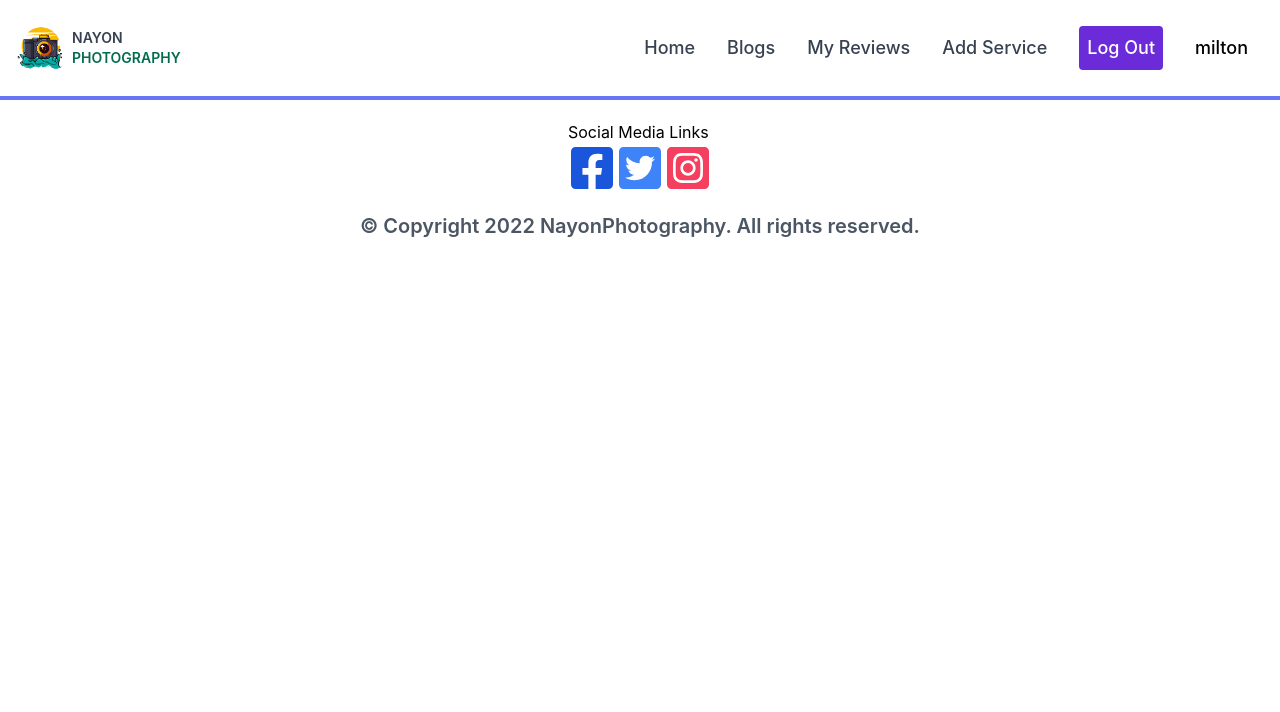
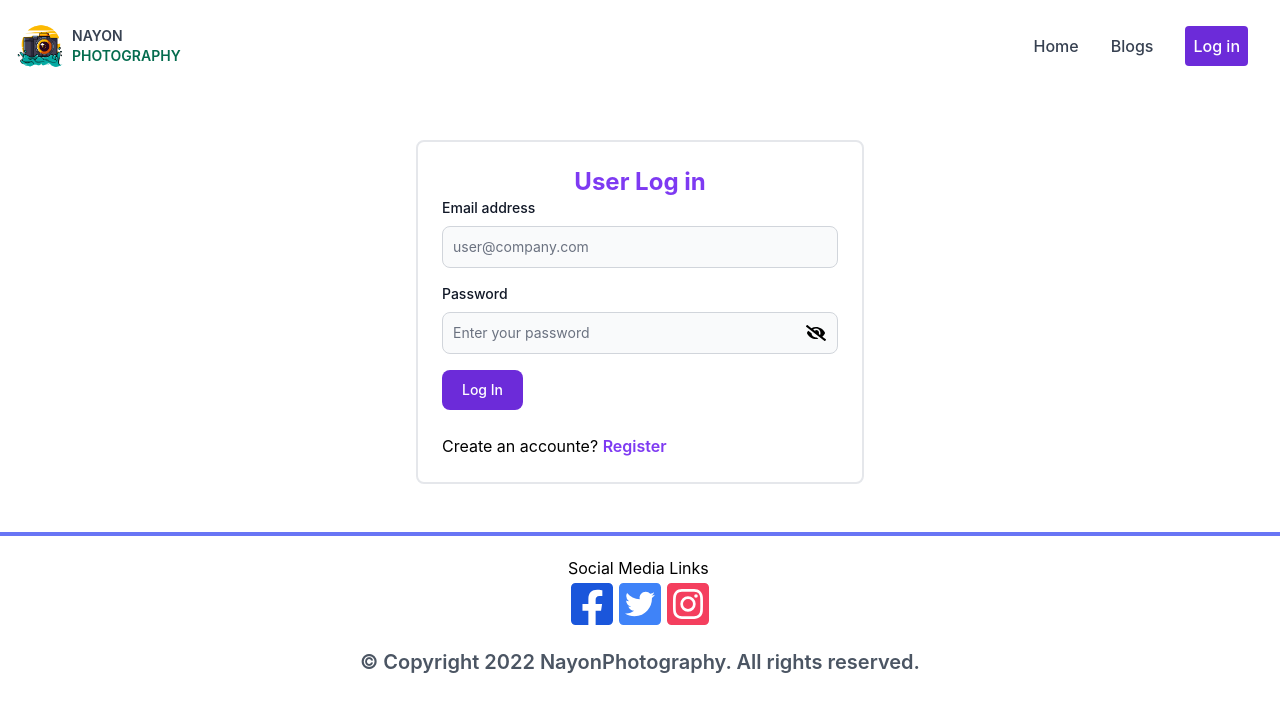
Before and after one commit to nayon64/nayon_photographer-client, a React (Create React App) app: page /login in a window 1280 px wide. Shown: the top 712 px of the page. Built offline with nearby package versions, Linux system fonts and the light colour scheme; no server answers.

Commit message:
add firebase login and profile update method

```diff
--- a/src/Pages/Login/Login.js
+++ b/src/Pages/Login/Login.js
@@ -1,8 +1,99 @@
-import React from 'react';
+import React, { useContext, useState } from 'react';
+import { Link } from 'react-router-dom';
+import { FaEye, FaEyeSlash } from "react-icons/fa";
+import { toast } from "react-toastify";
+import { AuthContext } from '../../context/AuthProvide';
 
 const Login = () => {
+  const [showPassword, setShowPassword] = useState(false);
+  const [error, setError] = useState("");
+
+  const {signIn} =useContext(AuthContext)
+
+  const handleSubmit = (event) => {
+    event.preventDefault()
+    const form = event.target
+    const email=form.email.value
+    const password = form.password.value
+    console.log(email, password)
+    signIn(email, password)
+      .then(result => {
+        const user = result.user
+        console.log(user)
+        form.reset()
+        toast.success("Log in successfull");
+        setError('')
+      })
+      .catch(err => {
+        const errorMessage = err.message;
+        console.log(errorMessage)
+        setError(errorMessage)
+    })
+  }
+
 	return (
-   <div></div>
+    <div className="max-w-md mx-auto border-2 rounded-lg p-6 my-12">
+      <h1 className="text-center text-2xl font-bold text-purple-600">
+        User Log in
+      </h1>
+
+      <form onSubmit={handleSubmit}>
+        <div className="mb-4">
+          <label
+            htmlFor="email"
+            className="block mb-2 text-sm font-medium text-gray-900 dark:text-gray-300"
+          >
+            Email address
+          </label>
+          <input
+            type="email"
+            name="email"
+            id="email"
+            className="bg-gray-50 border border-gray-300 text-gray-900 text-sm rounded-lg focus:ring-blue-500 focus:border-blue-500 block w-full p-2.5 dark:bg-gray-700 dark:border-gray-600 dark:placeholder-gray-400 dark:text-white dark:focus:ring-blue-500 dark:focus:border-blue-500"
+            placeholder="user@company.com"
+            required
+          />
+        </div>
+        <div className="mb-4">
+          <label
+            htmlFor="password"
+            className="block mb-2 text-sm font-medium text-gray-900 dark:text-gray-300"
+          >
+            Password
+          </label>
+          <div className="relative flex items-center">
+            <input
+              type={showPassword ? "text" : "password"}
+              name="password"
+              className="bg-gray-50 border  border-gray-300 text-gray-900 text-sm rounded-lg focus:ring-blue-500 focus:border-blue-500 block w-full p-2.5 dark:bg-gray-700 dark:border-gray-600 dark:placeholder-gray-400 dark:text-white dark:focus:ring-blue-500 dark:focus:border-blue-500"
+              placeholder="Enter your password"
+              required
+            />
+            <span
+              onClick={() => setShowPassword(!showPassword)}
+              className="absolute right-3 text-xl"
+            >
+              {showPassword ? <FaEye></FaEye> : <FaEyeSlash></FaEyeSlash>}
+            </span>
+          </div>
+        </div>
+        {error && <p className="text-rose-600 -mt-2 mb-3">{error}</p>}
+
+        <button
+          type="submit"
+          className="text-white bg-purple-700 hover:bg-purple-600 focus:ring-4 focus:outline-none focus:ring-blue-300 font-medium rounded-lg text-sm w-full sm:w-auto px-5 py-2.5 text-center dark:bg-blue-600 dark:hover:bg-blue-700 dark:focus:ring-blue-800"
+        >
+          Log In
+        </button>
+      </form>
+
+      <p className="mt-6">
+        Create an accounte?{" "}
+        <Link to="/register" className="text-purple-600 font-semibold text-md">
+          Register
+        </Link>
+      </p>
+    </div>
   );
 };
 
--- a/src/Pages/Register/Register.js
+++ b/src/Pages/Register/Register.js
@@ -5,7 +5,7 @@ import { toast } from "react-toastify";
 import {FaEye ,FaEyeSlash}from "react-icons/fa"
 
 const Register = () => {
-	const { createUser } = useContext(AuthContext)
+	const { createUser, updateUserProfile } = useContext(AuthContext);
 	const [showPassword,setShowPassword]=useState(false)
 	const [showConfirmdPassword,setShowConfirmdPassword]=useState(false)
 	const [error, setError] = useState('')
@@ -23,7 +23,6 @@ const Register = () => {
     const email = form.email.value;
     const password = form.password.value;
 	const confirmPassword = form.confirmPassword.value;
-
 
 	setError('')
 
@@ -63,7 +62,12 @@ const Register = () => {
 		  setConfirmdPassword("")
 		  setPasswordError("");
 		  setError("");
-		  toast.success("Succesfully User Create")
+		  updateUserProfile({
+			  displayName: name,
+			  photoURL:photoUrl
+		  })
+		  form.reset()
+		  toast.success("Succesfully Registration Complete")
       })
 		.catch((err) => {
 		  const errorMessage = err.message;
@@ -76,7 +80,7 @@ const Register = () => {
   return (
     <div className="max-w-md mx-auto border-2 rounded-lg p-6 my-12">
       <h1 className="text-center text-2xl font-bold text-purple-600">
-        Register Form
+        Registration Form
       </h1>
 
       <form onSubmit={handleSubmit}>
@@ -223,13 +227,13 @@ const Register = () => {
           type="submit"
           className="text-white bg-purple-700 hover:bg-purple-600 focus:ring-4 focus:outline-none focus:ring-blue-300 font-medium rounded-lg text-sm w-full sm:w-auto px-5 py-2.5 text-center dark:bg-blue-600 dark:hover:bg-blue-700 dark:focus:ring-blue-800"
         >
-          Submit
+          Register
         </button>
       </form>
 
       <p className="mt-6">
         Already have an account?{" "}
-        <Link to="/login" className="text-purple-600 font-semibold text-xl">
+        <Link to="/login" className="text-purple-600 font-semibold text-md">
           Log in
         </Link>
       </p>
--- a/src/Pages/Shared/NavBar/NavBar.js
+++ b/src/Pages/Shared/NavBar/NavBar.js
@@ -1,11 +1,13 @@
-import React, { useContext, useState } from 'react';
-import { Link } from 'react-router-dom';
-import logo from "../../../asset/images/camera-logo.png"
-import { AuthContext } from '../../../context/AuthProvide';
+import React, { useContext, useState } from "react";
+import { Link } from "react-router-dom";
+import logo from "../../../asset/images/camera-logo.png";
+import { AuthContext } from "../../../context/AuthProvide";
+import {FaUserAlt} from "react-icons/fa"
 
 const NavBar = () => {
-	const [open, setOpen] = useState(true)
-	const {displayName}=useContext(AuthContext)
+  const [open, setOpen] = useState(true);
+  const { user, logOut } = useContext(AuthContext);
+
   return (
     <nav className="bg-white border-gray-200 px-2 sm:px-4 py-2.5 rounded dark:bg-gray-900">
       <div className="container flex flex-wrap justify-between items-center mx-auto">
@@ -43,11 +45,11 @@ const NavBar = () => {
           className={`relative w-full md:block md:w-auto ${open && "hidden"}`}
           id="navbar-default"
         >
-				<ul className="absolute w-full md:static md:items-center flex flex-col p-4 mt-4 bg-gray-50 rounded-lg border border-gray-100 md:flex-row md:space-x-8 md:mt-0 md:text-lg md:font-medium md:border-0 md:bg-white dark:bg-gray-800 md:dark:bg-gray-900 dark:border-gray-700">
+          <ul className="absolute w-full md:static md:items-center flex flex-col p-4 mt-4 bg-gray-50 rounded-lg border border-gray-100 md:flex-row md:space-x-8 md:mt-0 md:text-base md:font-medium md:border-0 md:bg-white dark:bg-gray-800 md:dark:bg-gray-900 dark:border-gray-700">
             <li>
               <Link
                 to="/home"
-						className="block py-2 pr-4 pl-3 text-gray-700 rounded hover:bg-gray-100 md:hover:bg-transparent md:border-0 md:hover:text-blue-700 md:p-0 dark:text-gray-400 md:dark:hover:text-white dark:hover:bg-gray-700 dark:hover:text-white md:dark:hover:bg-transparent"
+                className="block py-2 pr-2 pl-2 text-gray-700 rounded hover:bg-gray-100 md:hover:bg-transparent md:border-0 md:hover:text-blue-700 md:p-0 dark:text-gray-400 md:dark:hover:text-white dark:hover:bg-gray-700 dark:hover:text-white md:dark:hover:bg-transparent"
                 aria-current="page"
               >
                 Home
@@ -56,11 +58,13 @@ const NavBar = () => {
             <li>
               <Link
                 to="/blogs"
-						className="block py-2 pr-4 pl-3 text-gray-700 rounded hover:bg-gray-100 md:hover:bg-transparent md:border-0 md:hover:text-blue-700 md:p-0 dark:text-gray-400 md:dark:hover:text-white dark:hover:bg-gray-700 dark:hover:text-white md:dark:hover:bg-transparent"
+                className="block py-2 px-2 text-gray-700 rounded hover:bg-gray-100 md:hover:bg-transparent md:border-0 md:hover:text-blue-700 md:p-0 dark:text-gray-400 md:dark:hover:text-white dark:hover:bg-gray-700 dark:hover:text-white md:dark:hover:bg-transparent"
               >
                 Blogs
               </Link>
             </li>
+            {user?.uid ? (
+              <>
                 <li>
                   <Link
                     to="/myReviews"
@@ -78,13 +82,33 @@ const NavBar = () => {
                   </Link>
                 </li>
                 <li>
-					<Link to="#" className="block">
-						<button className="p-2 ml-2 md:ml-0 rounded md:border-0 bg-purple-700 text-white">Log Out</button>
+                  <Link onClick={logOut} to="#" className="block">
+                    <button className="p-2 ml-2 md:ml-0 rounded md:border-0 bg-purple-700 text-white">
+                      Log Out
+                    </button>
                   </Link>
                 </li>
                 <li>
-						{displayName}
+                  {user?.uid && (
+                    <span>
+                      {user?.photoURL ? (
+                        <img className="w-12 rounded-full mt-4 md:mt-0" src={user.photoURL} alt="" />
+                      ) : (
+                        <FaUserAlt></FaUserAlt>
+                      )}
+                    </span>
+                  )}
                 </li>
+              </>
+            ) : (
+              <li>
+                <Link to="/login" className="block">
+                  <button className="p-2 ml-2 md:ml-0 rounded md:border-0 bg-purple-700 text-white">
+                    Log in
+                  </button>
+                </Link>
+              </li>
+            )}
           </ul>
         </div>
       </div>
--- a/src/context/AuthProvide.js
+++ b/src/context/AuthProvide.js
@@ -1,5 +1,5 @@
-import React, { createContext, useState } from 'react';
-import {getAuth,createUserWithEmailAndPassword} from "firebase/auth"
+import React, { createContext, useEffect, useState } from 'react';
+import {getAuth,createUserWithEmailAndPassword,signInWithEmailAndPassword,onAuthStateChanged ,signOut,updateProfile} from "firebase/auth"
 import app from '../firebase/firebase.config';
 
 
@@ -10,10 +10,38 @@ const auth=getAuth(app)
 const AuthProvide = ({ children }) => {
 
 	const [user, setUser] = useState({})
+	const [loading,setLoading]=useState(true)
+
+	useEffect(() => {
+		const unSuscribe = onAuthStateChanged(auth, currentUser => {
+			if (createUser) {
+				setUser(currentUser)
+				setLoading(false)
+			}
+		})
+		return ()=>unSuscribe()
+	})
+
+	// create user with eamil and password
 	const createUser = (email, password) => {
 		return createUserWithEmailAndPassword(auth,email,password)
 	}
-	const userInfo = { displayName: "milton", createUser };
+
+	// signin with email and password
+	const signIn = (email, password) => {
+		return signInWithEmailAndPassword(auth,email,password)
+	}
+
+	// sing out
+	const logOut = () => {
+		return signOut(auth)
+	}
+
+	// update user profiel
+	const updateUserProfile = profile => {
+    return updateProfile(auth.currentUser, profile);
+  };
+	const userInfo = { user, createUser, signIn, logOut, updateUserProfile };
 	return (
 		<AuthContext.Provider value={userInfo}>
 			{children}
```
Lines whose indentation alone changed are shown as unchanged.
